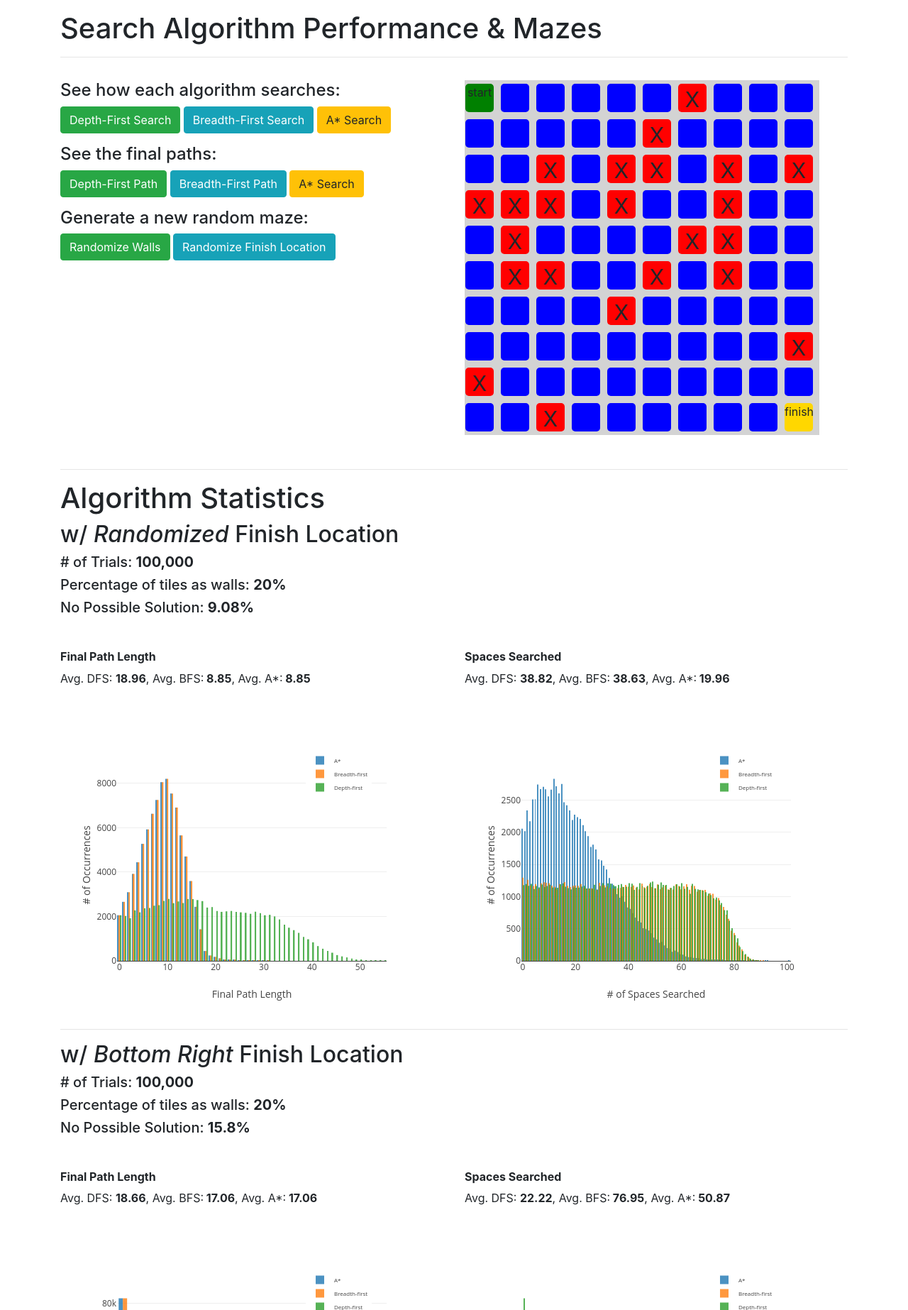
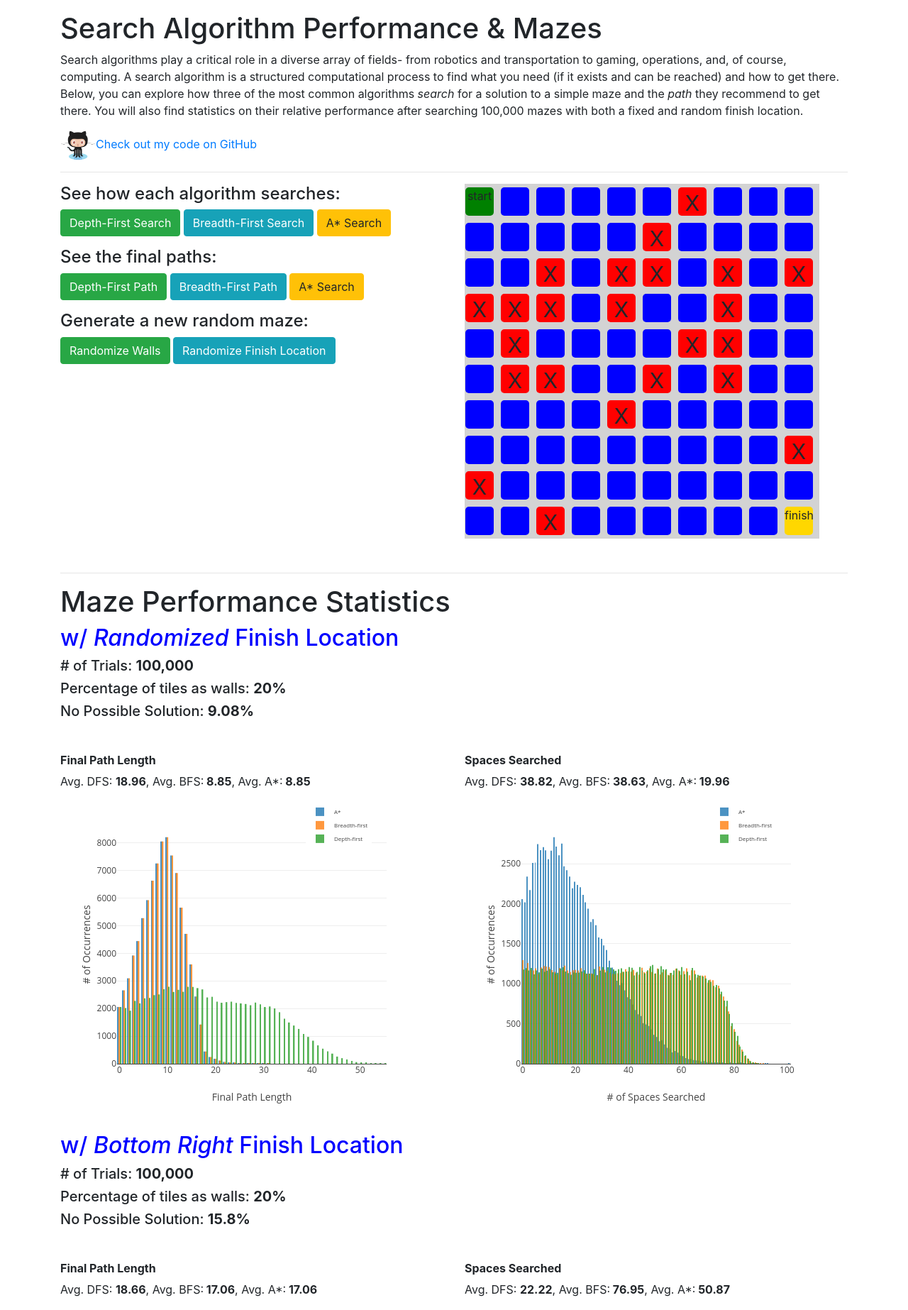
Before and after one commit to slevin886/maze_maker, a Flask app: page / in a window 1280 px wide. Shown: the top 1846 px of the page at 71% size. Run offline with Flask 2, Linux system fonts and the light colour scheme; some libraries are stand-ins or nearby versions.

Commit message:
removed space at top of plots and added description to top of page

```diff
--- a/static/stats/rand_search_final.js
+++ b/static/stats/rand_search_final.js
@@ -12,7 +12,8 @@ var dataRandFinalPath = [{"name": "A*",
 
 var dataRandFinalLayout = {"xaxis": {"title": {"text": "Final Path Length"}},
                            "yaxis": {"title": {"text": "# of Occurrences"}},
-                           "legend": {x: 0.7, y: 1.1, font: {size: 8}}};
+                           "legend": {x: 0.7, y: 1.1, font: {size: 8}},
+                           "margin":{"t": 0}};
 
 Plotly.newPlot('rand_search_final', dataRandFinalPath, dataRandFinalLayout, {"displayModeBar": false});
 
@@ -30,6 +31,7 @@ var dataRandSearch = [{"name": "A*",
 
 var dataRandSearchLayout = {"xaxis": {"title": {"text": "# of Spaces Searched"}},
                            "yaxis": {"title": {"text": "# of Occurrences"}},
-                           "legend": {x: 0.7, y: 1.1, font: {size: 8}}};
+                           "legend": {x: 0.7, y: 1.1, font: {size: 8}},
+                           "margin":{"t": 0}};
 
 Plotly.newPlot('rand_search_space', dataRandSearch, dataRandSearchLayout, {"displayModeBar": false});
--- a/static/stats/set_search_final.js
+++ b/static/stats/set_search_final.js
@@ -14,8 +14,9 @@ var dataFinalPath = [{"name": "A*",
                      "y": [45228, 22525, 3420, 9828, 325, 230, 693, 1078, 138, 416, 22, 47, 94, 8, 1, 4, 1]}];
 
 var dataFinalLayout = {"xaxis": {"title": {"text": "Final Path Length"}},
-                           "yaxis": {"title": {"text": "# of Occurrences"}},
-                           "legend": {x: 0.7, y: 1.1, font: {size: 8}}};
+                       "yaxis": {"title": {"text": "# of Occurrences"}},
+                       "legend": {x: 0.7, y: 1.1, font: {size: 8}},
+                       "margin":{"t": 0}};
 
 Plotly.newPlot('search_final', dataFinalPath, dataFinalLayout, {"displayModeBar": false});
 
@@ -32,7 +33,8 @@ var dataSearch =  [{"name": "A*",
                      "y": [5349, 16659, 3422, 14548, 298, 5348, 2367, 2924, 6258, 4705, 7990, 1484, 185, 29, 532, 672, 1968, 61, 1661, 1066, 750, 1325, 499, 139, 159, 453, 956, 836, 108, 278, 35, 238, 372, 111, 45, 41, 64, 5, 1, 16, 13, 14, 24, 3, 13, 2, 5, 13, 6, 2, 5, 1]}];
 
 var dataSearchLayout = {"xaxis": {"title": {"text": "# of Spaces Searched"}},
-                           "yaxis": {"title": {"text": "# of Occurrences"}},
-                           "legend": {x: 0.7, y: 1.1, font: {size: 8}}};
+                        "yaxis": {"title": {"text": "# of Occurrences"}},
+                        "legend": {x: 0.7, y: 1.1, font: {size: 8}},
+                        "margin":{"t": 0}};
 
 Plotly.newPlot('search_space', dataSearch, dataSearchLayout, {"displayModeBar": false});
--- a/templates/home.html
+++ b/templates/home.html
@@ -13,9 +13,23 @@
         <div class="row mt-3">
             <div class="col">
                 <h1>Search Algorithm Performance & Mazes</h1>
-                <hr>
+                <p>Search algorithms play a critical role in a diverse array of fields- from robotics and transportation
+                    to gaming, operations, and, of course, computing. A search algorithm is a structured computational
+                    process to find what you need (if it exists and can be reached) and how to get there. Below, you can
+                    explore how three of the most common algorithms <i>search</i> for a solution to a simple maze and the
+                    <i>path</i> they recommend to get there. You will also find statistics on their relative performance
+                    after searching 100,000 mazes with both a fixed and random finish location.</p>
             </div>
         </div>
+        <div class="row">
+            <div class="col">
+                <a href="https://github.com/slevin886/maze_maker">
+                    <img src="{{ url_for('static', filename='GitHub_Logo.png') }}" class="img-fluid"
+                         alt="Github logo" width="50px">Check out my code on GitHub
+                </a>
+            </div>
+        </div>
+        <hr>
         <div class="row mt-3 mb-5">
             <div class="col">
                 <div class="row">
@@ -65,8 +79,8 @@
             </div>
         </div>
         <hr>
-        <h1>Algorithm Statistics</h1>
-        <h2>w/ <i>Randomized</i> Finish Location</h2>
+        <h1>Maze Performance Statistics</h1>
+        <h2 style="color:blue;">w/ <i>Randomized</i> Finish Location</h2>
         <h5># of Trials: <strong>100,000</strong></h5>
         <h5>Percentage of tiles as walls: <strong>20%</strong></h5>
         <h5>No Possible Solution: <strong>9.08%</strong></h5>
@@ -85,8 +99,7 @@
             </div>
             <script src="{{ url_for('static', filename='stats/rand_search_final.js') }}"></script>
         </div>
-        <hr>
-        <h2>w/ <i>Bottom Right</i> Finish Location</h2>
+        <h2 style="color:blue;">w/ <i>Bottom Right</i> Finish Location</h2>
         <h5># of Trials: <strong>100,000</strong></h5>
         <h5>Percentage of tiles as walls: <strong>20%</strong></h5>
         <h5>No Possible Solution: <strong>15.8%</strong></h5>
```
Also changed, not shown: requirements.txt (added, +7 -0 lines), static/GitHub_Logo.png (added).
